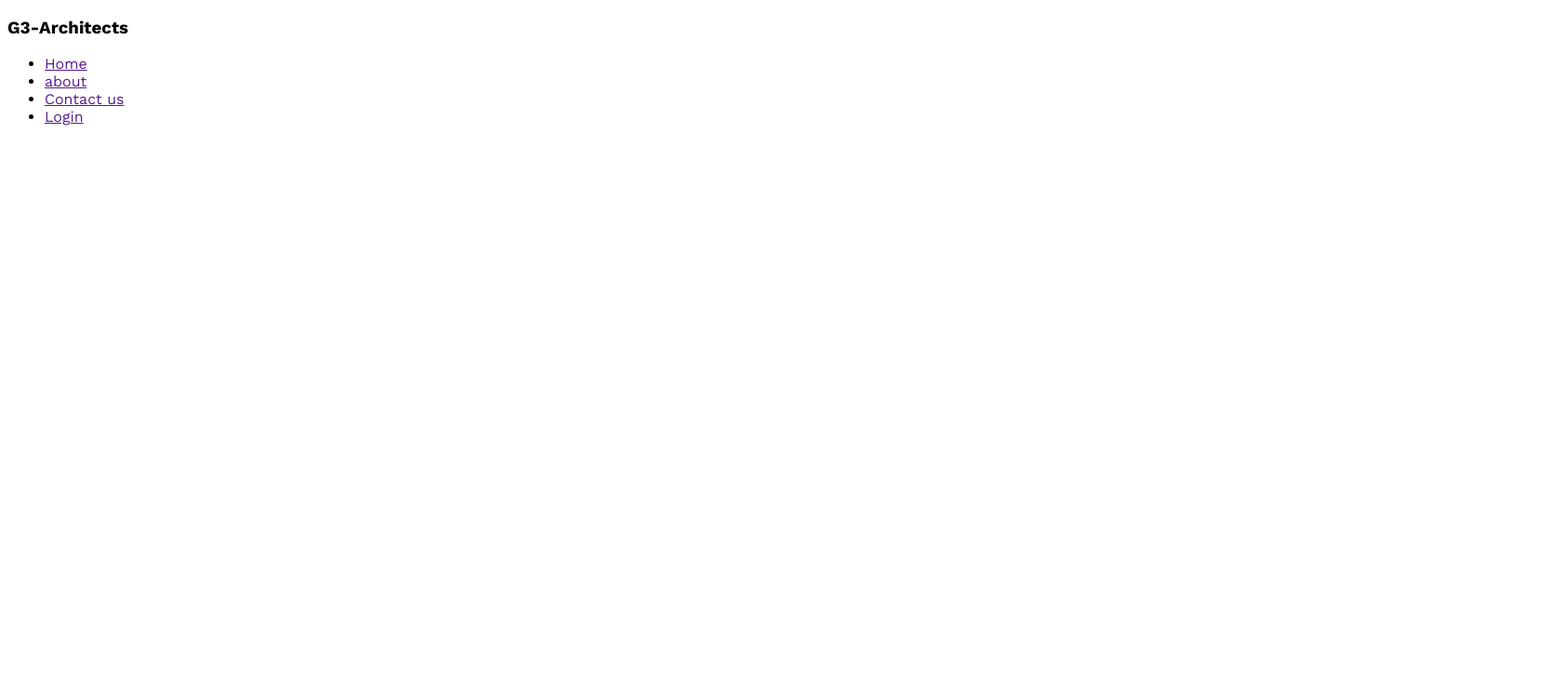
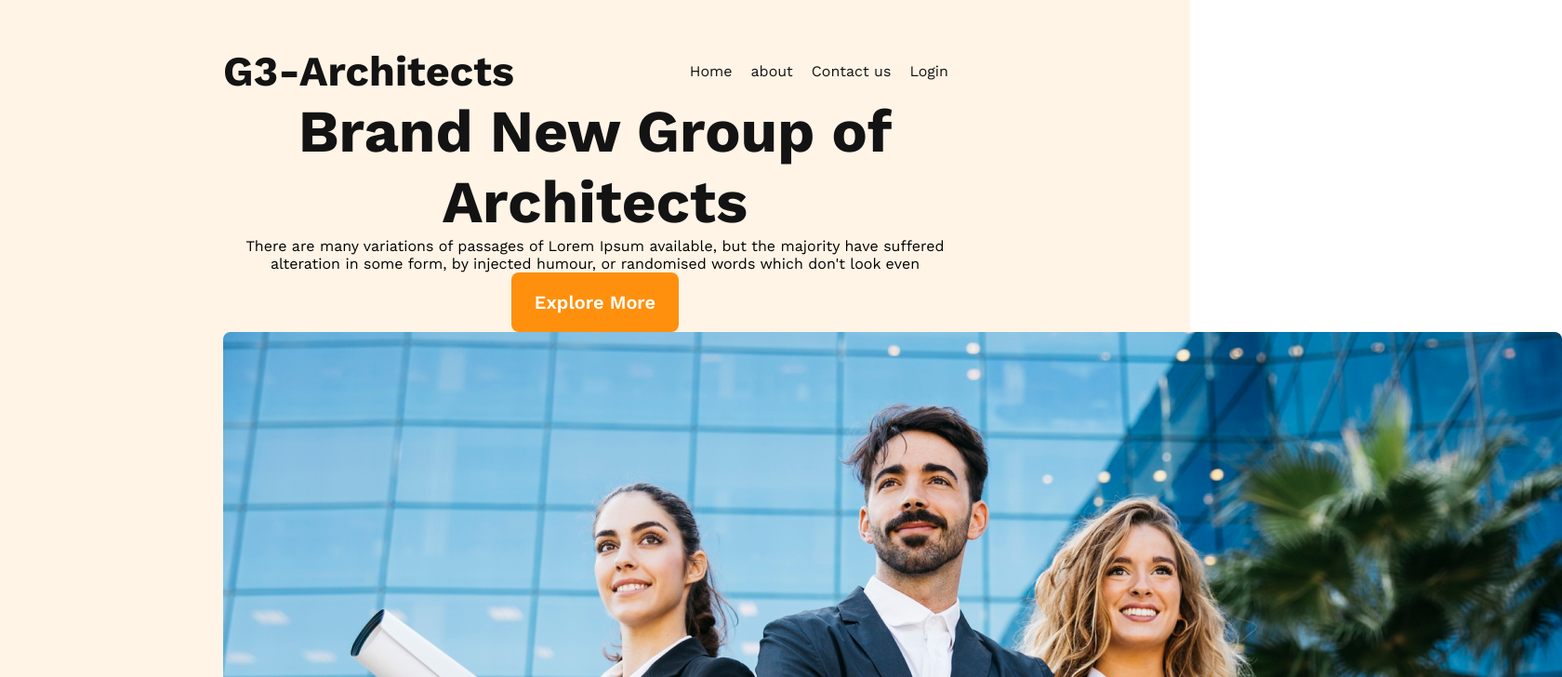
Before and after one commit to sohel970/G3-Architects, a plain HTML site: page index.html in a window 1280 px wide. Shown: the top 728 px of the page at 93% size, 1680 px wide, since content can reach past the window. Drawn offline with nearby package versions, Linux system fonts and the light colour scheme.

Commit message:
banner added

```diff
--- a/index.html
+++ b/index.html
@@ -9,7 +9,7 @@
 <body>
     <header>
         <nav>
-            <h3>G3-Architects</h3>
+            <h3 class="header-tittle">G3-Architects</h3>
             <ul>
                 <li><a href="">Home</a></li>
                 <li><a href="">about</a></li>
@@ -17,6 +17,14 @@
                 <li><a href="">Login</a></li>
             </ul>
         </nav>
+       <div class="banner">
+        <div class="banner-content">
+            <h1 class="banner-tittle">Brand New Group of Architects</h1>
+        <p class="banner-description">There are many variations of passages of Lorem Ipsum available, but the majority have suffered alteration in some form, by injected humour, or randomised words which don't look even</p>
+        <button class="btn-primary">Explore More</button>
+        </div>
+        <img src="images/banner.png" alt="">
+       </div>
     </header>
              <main>
 
--- a/styles/style.css
+++ b/styles/style.css
@@ -1,5 +1,63 @@
 /* google font work sans */
 @import url('https://fonts.googleapis.com/css2?family=Work+Sans:wght@400;500;600;700;800&display=swap');
 *{
+    margin: 0;
+    padding: 0  ;
     font-family: 'Work Sans', sans-serif;
 }
+.btn-primary{
+    color: #FFF;
+text-align: center;
+font-size: 20px;
+font-weight: 600;
+border-radius: 8px;
+background: #FF900E;
+padding: 20px 25px;
+border: none;
+}
+.btn-primary:hover{
+    color:#FF900E ;
+    background-color: #FFF;
+}
+
+header{
+    background: rgba(255, 144, 14, 0.10);
+    padding: 50px 240px;
+
+}
+.header-tittle{
+    color:  #131313;
+font-size: 45px;
+font-style: normal;
+font-weight: 700;
+line-height: normal;
+}
+header nav{
+    align-items: center;
+    display: flex;
+    justify-content: space-between;
+}
+header nav ul{
+    display: flex;
+}
+header nav ul li{
+   margin-right: 20px;
+    list-style: none;
+}
+li a{
+    text-decoration: none;
+    color:#131313 ;
+}
+.banner-tittle{
+    color:  #131313;
+text-align: center;
+font-size: 64px;
+font-style: normal;
+font-weight: 700;
+line-height: normal;
+}
+.banner-content{
+    max-width: 810px;
+    text-align: center;
+   margin: 0 auto;
+}
```
Also changed, not shown: images/architect.png (added), images/banner.png (added), images/icons/customers.png (added), images/icons/email.png (added), images/icons/projects.png (added), images/icons/ribon.png (added), images/sponsors/amazon.png (added), images/sponsors/figma.png (added), images/sponsors/google.png (added), images/sponsors/spotify.png (added), images/sponsors/telerama.png (added), images/team1.png (added), images/team2.png (added), images/team3.png (added), 1 more files.
